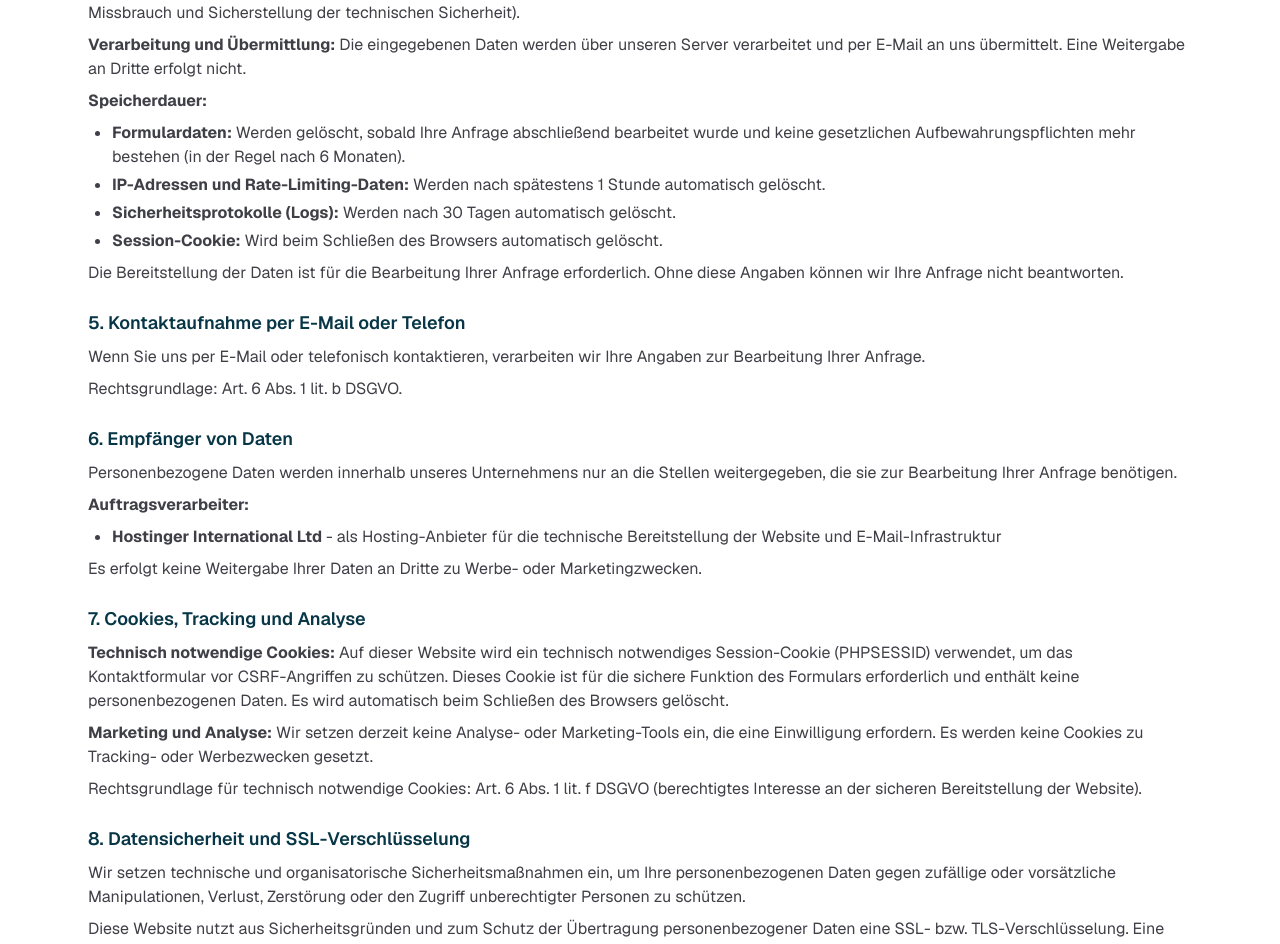
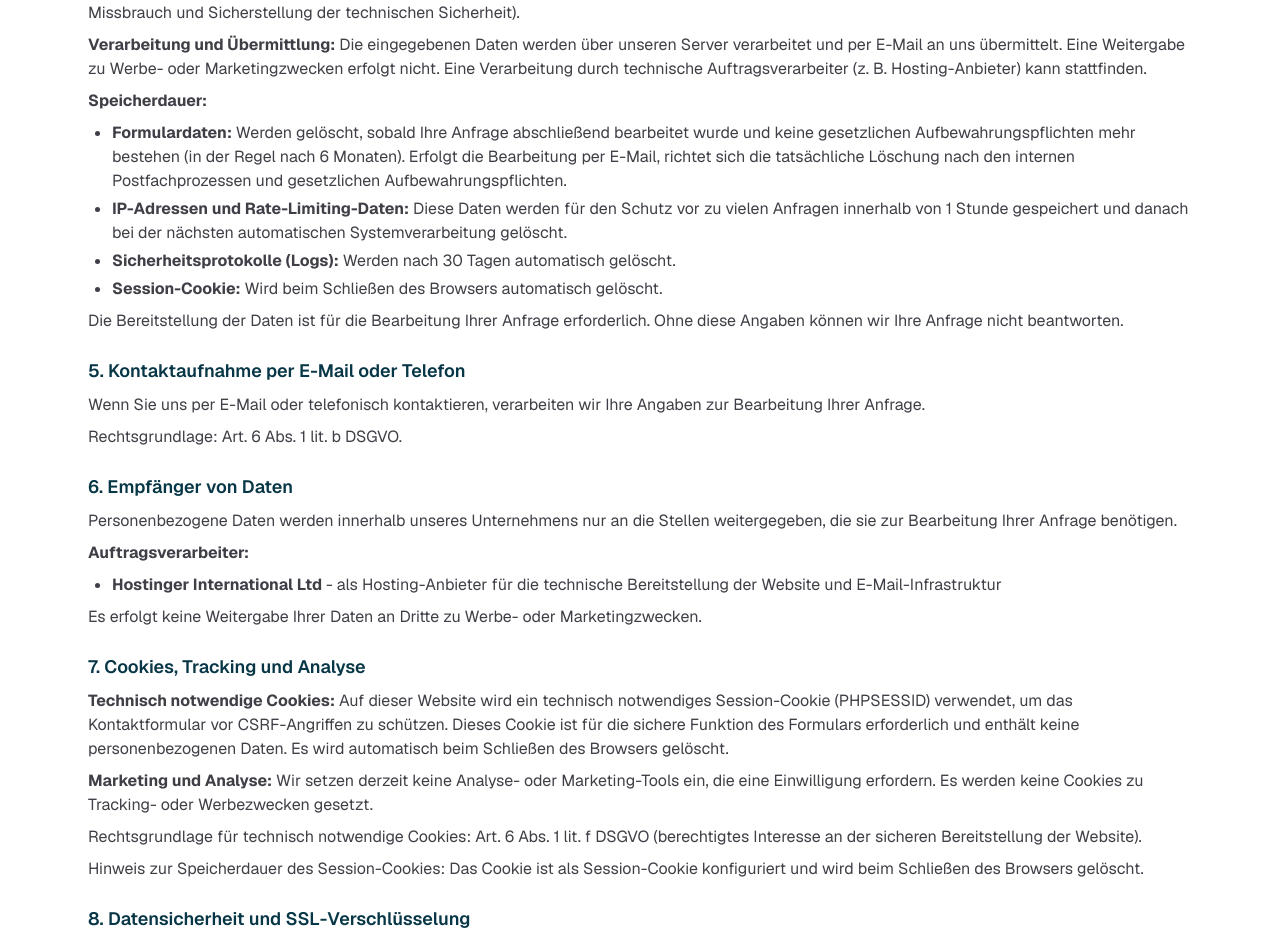
Before and after one commit to andonovnik/balweh-website, a Next.js app: page /datenschutz in a window 1280 px wide. Shown: the part 1260-2204 px from the top of the page. Built offline with nearby package versions, Linux system fonts and the light colour scheme.

Commit message:
Align Datenschutz text and API data handling with privacy policy

```diff
--- a/app/datenschutz/page.tsx
+++ b/app/datenschutz/page.tsx
@@ -114,7 +114,9 @@ export default function DatenschutzPage() {
           <p>
             <strong>Verarbeitung und Übermittlung:</strong> Die eingegebenen
             Daten werden über unseren Server verarbeitet und per E-Mail an uns
-            übermittelt. Eine Weitergabe an Dritte erfolgt nicht.
+            übermittelt. Eine Weitergabe zu Werbe- oder Marketingzwecken
+            erfolgt nicht. Eine Verarbeitung durch technische
+            Auftragsverarbeiter (z. B. Hosting-Anbieter) kann stattfinden.
           </p>
           <p>
             <strong>Speicherdauer:</strong>
@@ -124,11 +126,15 @@ export default function DatenschutzPage() {
               <strong>Formulardaten:</strong> Werden gelöscht, sobald Ihre
               Anfrage abschließend bearbeitet wurde und keine gesetzlichen
               Aufbewahrungspflichten mehr bestehen (in der Regel nach 6
-              Monaten).
+              Monaten). Erfolgt die Bearbeitung per E-Mail, richtet sich die
+              tatsächliche Löschung nach den internen Postfachprozessen und
+              gesetzlichen Aufbewahrungspflichten.
             </li>
             <li>
-              <strong>IP-Adressen und Rate-Limiting-Daten:</strong> Werden nach
-              spätestens 1 Stunde automatisch gelöscht.
+              <strong>IP-Adressen und Rate-Limiting-Daten:</strong> Diese
+              Daten werden für den Schutz vor zu vielen Anfragen innerhalb von
+              1 Stunde gespeichert und danach bei der nächsten automatischen
+              Systemverarbeitung gelöscht.
             </li>
             <li>
               <strong>Sicherheitsprotokolle (Logs):</strong> Werden nach 30
@@ -203,6 +209,11 @@ export default function DatenschutzPage() {
             Rechtsgrundlage für technisch notwendige Cookies: Art. 6 Abs. 1 lit.
             f DSGVO (berechtigtes Interesse an der sicheren Bereitstellung der
             Website).
+          </p>
+          <p>
+            Hinweis zur Speicherdauer des Session-Cookies: Das Cookie ist als
+            Session-Cookie konfiguriert und wird beim Schließen des Browsers
+            gelöscht.
           </p>
         </section>
 
@@ -292,7 +303,7 @@ export default function DatenschutzPage() {
           <h2 className="text-lg font-semibold text-brand-primary">
             12. Stand der Datenschutzerklärung
           </h2>
-          <p>Stand: 06.03.2026</p>
+          <p>Stand: 08.03.2026</p>
         </section>
       </div>
     </main>
```
Also changed, not shown: 2 other files (tests, documents, lock files or other folders).
